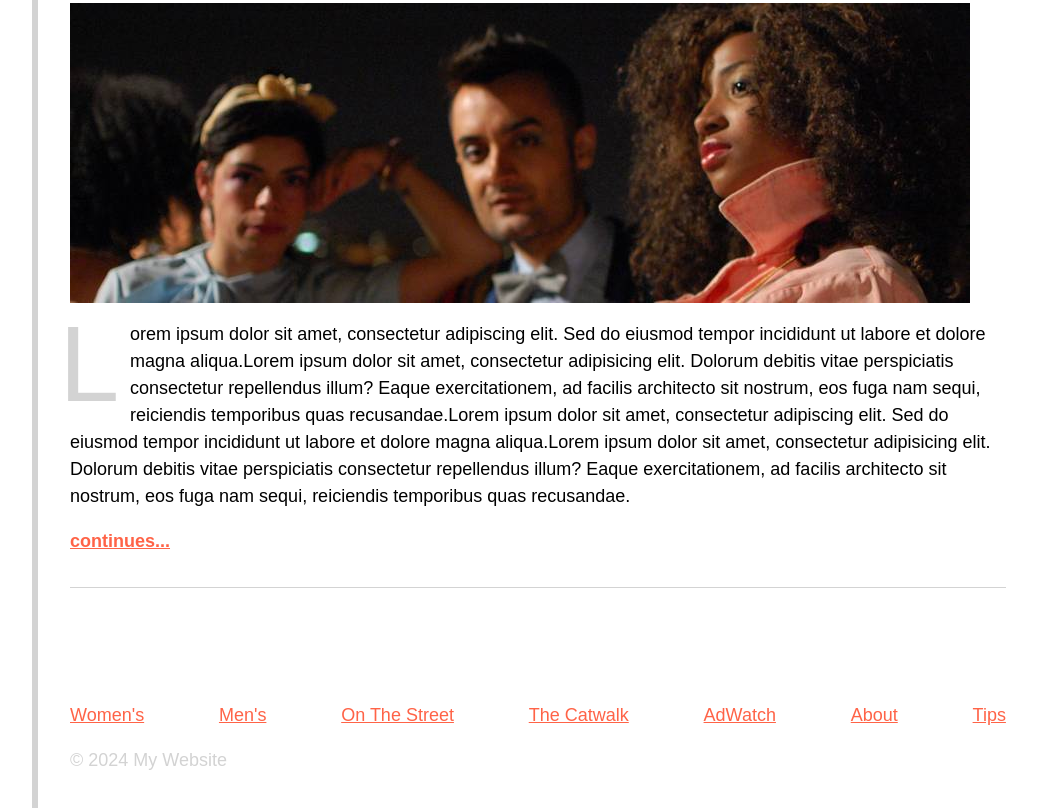
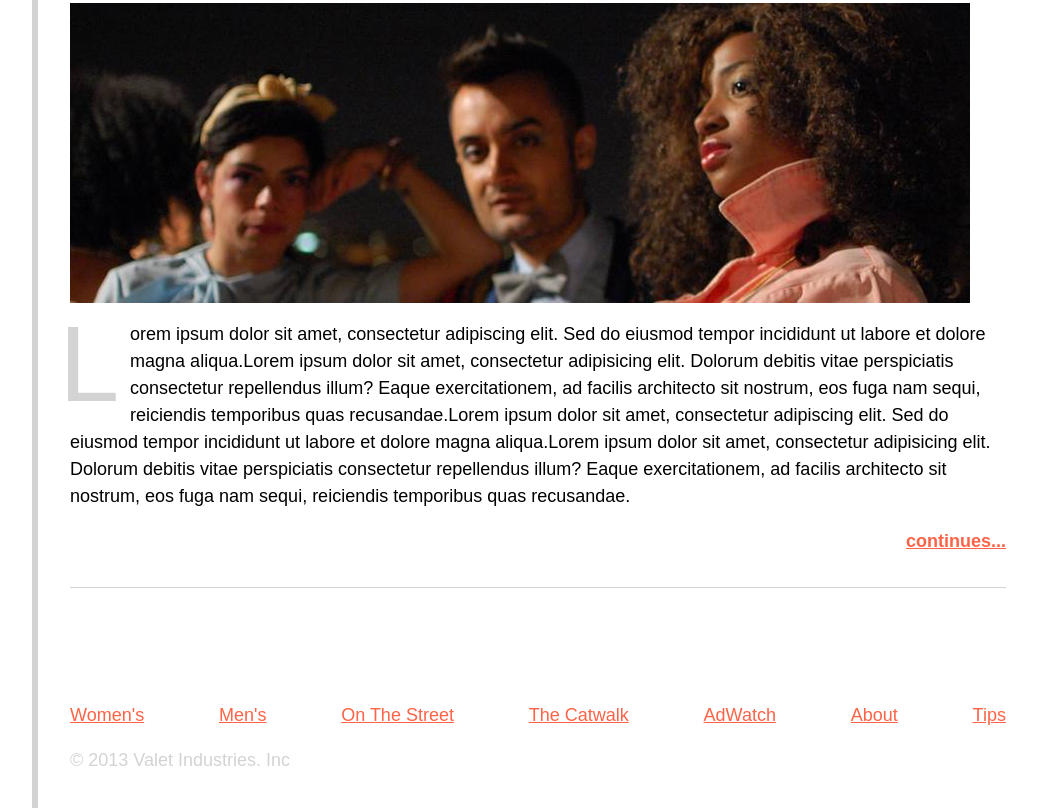
Before and after one commit to sonalidoke11/Alab320H_1_2, a plain HTML site: page index.html in a window 1280 px wide. Shown: the part 1202-2010 px from the top of the page, without its empty margins (105-1142 px from the left). Drawn offline with Linux system fonts and the light colour scheme.

Commit message:
some changes to style

```diff
--- a/index.html
+++ b/index.html
@@ -52,7 +52,7 @@
                 <li><a href="#">Tips</a></li>
             </ul>
         </nav>
-        <p class="copyright">&copy; 2024 My Website</p>
+        <p class="copyright">&copy; 2013 Valet Industries. Inc</p>
     </footer>
 </body>
 </html>
--- a/style.css
+++ b/style.css
@@ -92,6 +92,7 @@ header h1 {
     text-align: right;
     font-weight: bold;
     color: tomato;
+    display: block;
   }
 
 
```
